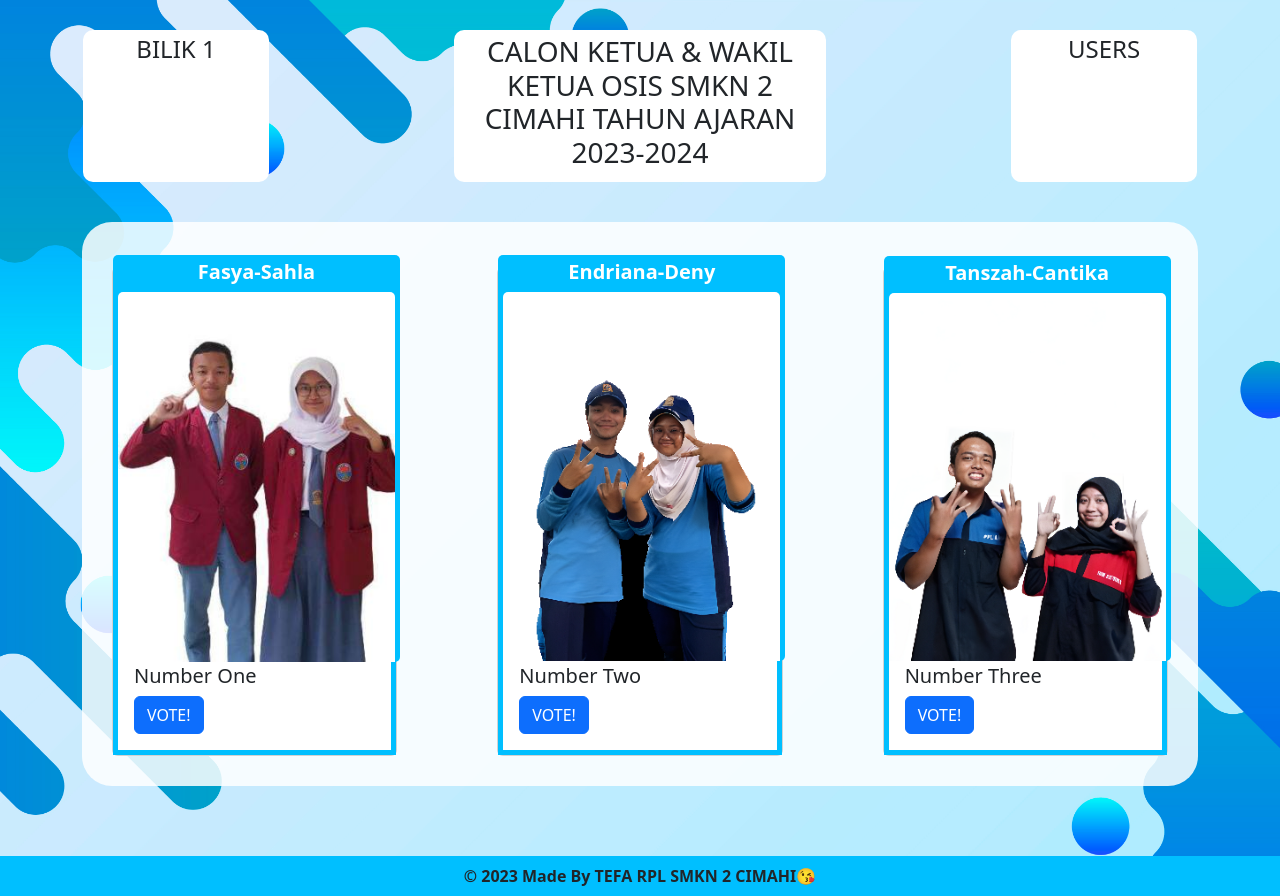
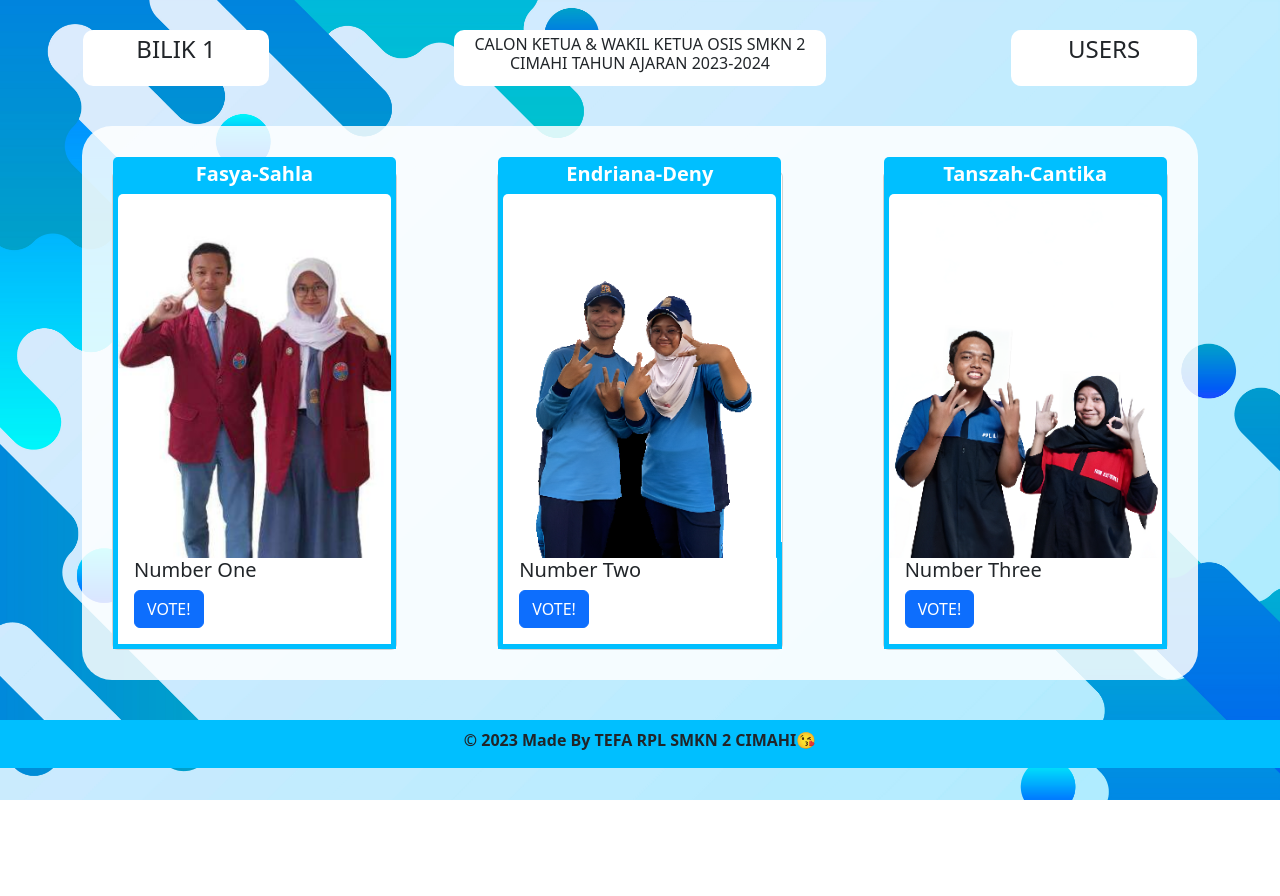
Before and after one commit to msa209hua/pemilos, a PHP site: page /pemilos/pilih.php in a window 1280 px wide. After the commit the page ends 800 px from the top, so only its background shows below. Run offline with PHP 8.4, Linux system fonts and the light colour scheme; the visitor is signed in with stand-in values (Sample User, id 1).

Commit message:
no scroll

```diff
--- a/pilih.php
+++ b/pilih.php
@@ -25,8 +25,8 @@
         .book {
             position: relative;
             border-radius: 5px;
-            width: 287px;
-            height: 380px;
+            width: 283px;
+            height: 370px;
             background-color: whitesmoke;
             -webkit-transform: preserve-3d;
             -ms-transform: preserve-3d;
@@ -126,9 +126,9 @@
 
         .foot {
             width: 100%;
-            height: 40px;
+            height: 47.5px;
             background-color: deepskyblue;
-            margin-top: 70px;
+            margin-top: 1px;
             font-weight: 700;
         }
 
@@ -152,7 +152,7 @@
                     <h4>BILIK <?=$_SESSION['bilik']?></h4>
                 </div>
                 <div class="col-4 b">
-                    <h3>CALON KETUA & WAKIL KETUA OSIS SMKN 2 CIMAHI TAHUN AJARAN 2023-2024</h3>
+                    <h6>CALON KETUA & WAKIL KETUA OSIS SMKN 2 CIMAHI TAHUN AJARAN 2023-2024</h6>
                 </div>
                 <div class="col-2 c">
                     <h4>USERS</h4>
```
